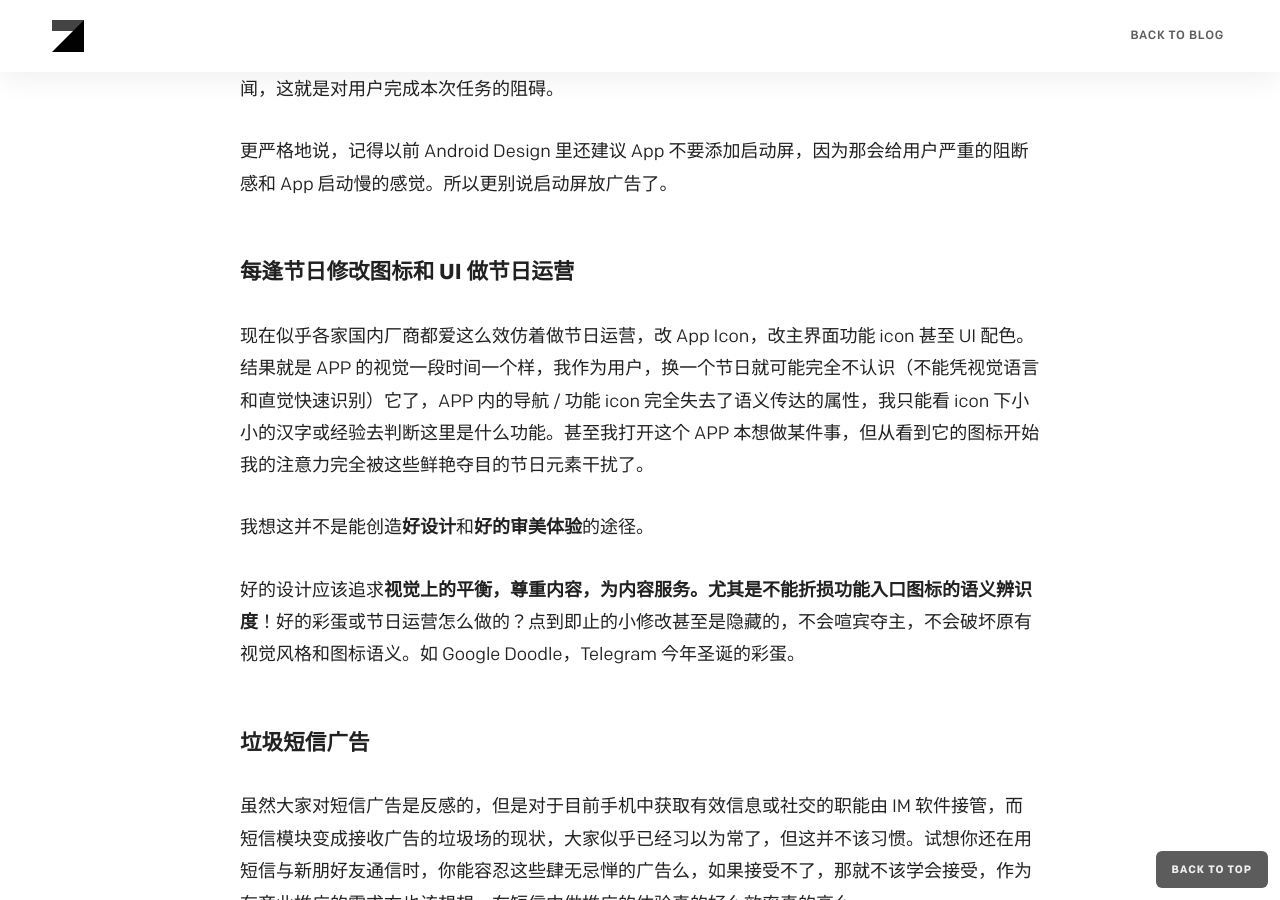
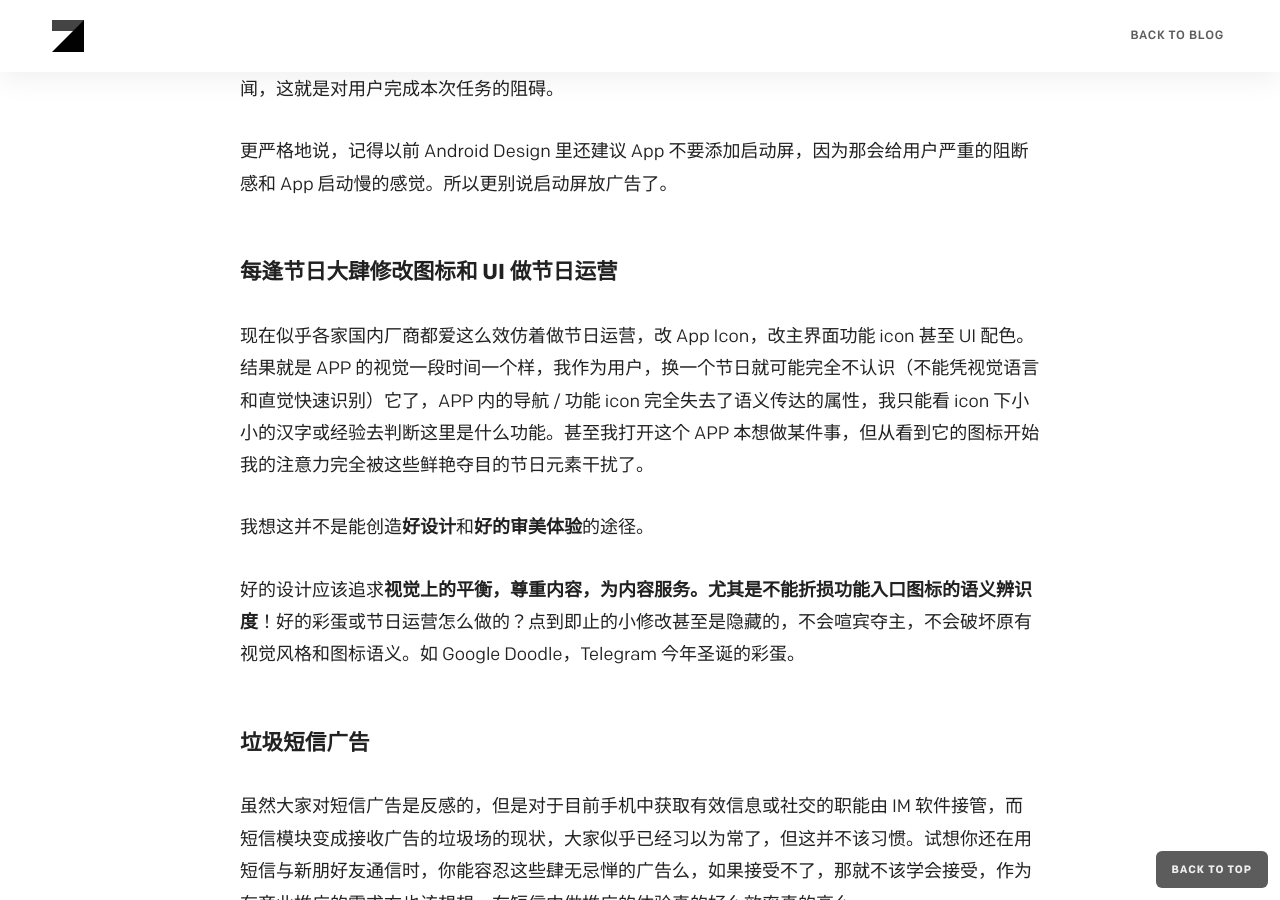
Before and after one commit to hominthesky/blog, a Jekyll site: the page built from _posts/2018-12-29-Bad-Design-List.md, in a window 1280 px wide and 900 px high, scrolled down 699 px. Built offline with Jekyll 4.4.1, drawn with Linux system fonts in a browser that asks for light colours; nearby versions of some CDN libraries; comment, search, counter and statistics services are not loaded.

Commit message:
Update 2018-12-29-Bad-Design-List.md

```diff
--- a/_posts/2018-12-29-Bad-Design-List.md
+++ b/_posts/2018-12-29-Bad-Design-List.md
@@ -22,7 +22,7 @@ tags: product, ux, design
 
 
 
-#### 每逢节日修改图标和 UI 做节日运营
+#### 每逢节日大肆修改图标和 UI 做节日运营
 
 现在似乎各家国内厂商都爱这么效仿着做节日运营，改 App Icon，改主界面功能 icon 甚至 UI 配色。结果就是 APP 的视觉一段时间一个样，我作为用户，换一个节日就可能完全不认识（不能凭视觉语言和直觉快速识别）它了，APP 内的导航 / 功能 icon 完全失去了语义传达的属性，我只能看 icon 下小小的汉字或经验去判断这里是什么功能。甚至我打开这个 APP 本想做某件事，但从看到它的图标开始我的注意力完全被这些鲜艳夺目的节日元素干扰了。
 
```
